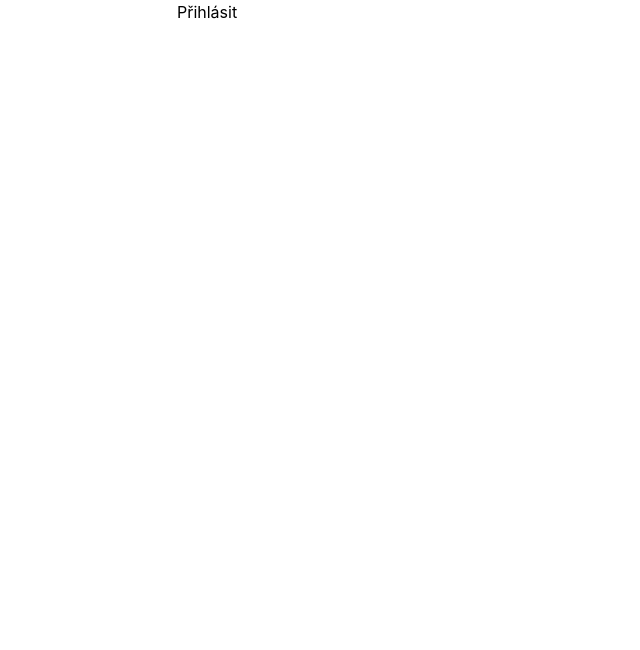
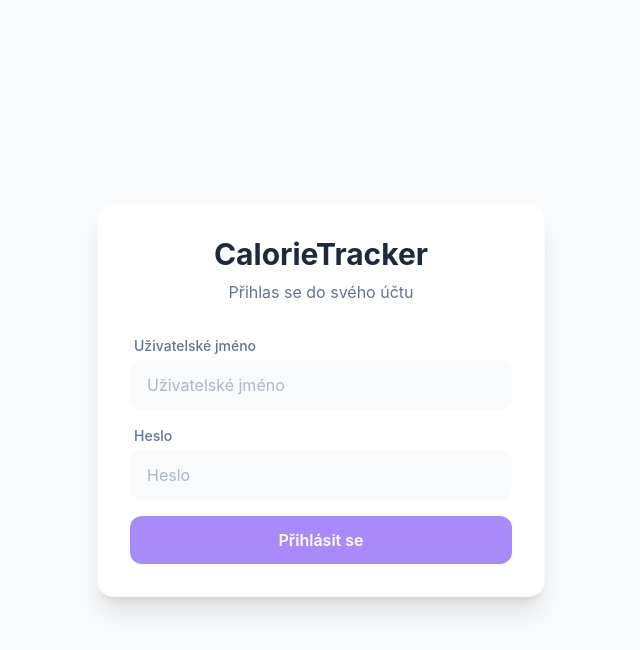
Before and after one commit to Jirotkins/CalorieTracker, a React (Vite) app in the folder frontend/: page / in a window 1280 px wide. Shown: the top 650 px of the page, without its empty margins (319-959 px from the left). Built offline with nearby package versions, Linux system fonts and the light colour scheme.

Commit message:
feat: implement UI compononets(Input, Button) and style login page

```diff
--- /dev/null
+++ b/frontend/src/components/ui/Button.tsx
@@ -0,0 +1,41 @@
+import React from 'react';
+
+interface ButtonProps extends React.ButtonHTMLAttributes<HTMLButtonElement> {
+    isLoading?: boolean;
+    children: React.ReactNode;
+}
+
+export function Button({ isLoading, children, className, disabled, ...props }: ButtonProps) {
+    // Je tlačítko vypnuté?
+    const isDisabled = isLoading || disabled;
+
+    return (
+        <button
+            disabled={isDisabled}
+            className={`
+                w-full py-3 px-4 rounded-xl font-semibold text-white flex justify-center items-center gap-2
+                bg-brand hover:bg-brand-hover
+                transition-all duration-300 ease-out
+                ${isDisabled
+                    ? 'opacity-70 cursor-not-allowed'
+                    : 'hover:-translate-y-1 hover:shadow-lg hover:shadow-brand/40 active:translate-y-0 active:scale-95'
+                }
+                ${className || ''}
+            `}
+            {...props}
+        >
+            {isLoading ? (
+                <>
+                    {/* Znovupoužitelný spinner */}
+                    <svg className="animate-spin h-5 w-5 text-white" xmlns="http://www.w3.org/2000/svg" fill="none" viewBox="0 0 24 24">
+                        <circle className="opacity-25" cx="12" cy="12" r="10" stroke="currentColor" strokeWidth="4"></circle>
+                        <path className="opacity-75" fill="currentColor" d="M4 12a8 8 0 018-8V0C5.373 0 0 5.373 0 12h4zm2 5.291A7.962 7.962 0 014 12H0c0 3.042 1.135 5.824 3 7.938l3-2.647z"></path>
+                    </svg>
+                    <span>Zpracovávám...</span>
+                </>
+            ) : (
+                children
+            )}
+        </button>
+    );
+}
--- /dev/null
+++ b/frontend/src/components/ui/Input.tsx
@@ -0,0 +1,27 @@
+import React from 'react';
+
+// Rozšíření standardních vlastností HTML inputu
+interface InputProps extends React.InputHTMLAttributes<HTMLInputElement> {
+    label: string;
+}
+
+// Destructuring a rest operator (...props)
+export function Input({ label, id, ...props }: InputProps) {
+    const inputId = id || label.toLowerCase().replace(/\s+/g, '-');
+
+    return (
+        <div className="flex flex-col">
+            <label htmlFor={inputId} className="block text-sm font-medium text-text-muted mb-1 ml-1">
+                {label}
+            </label>
+            <input
+                id={inputId}
+                // Tailwind styly
+                className="w-full px-4 py-3 rounded-xl bg-surface-hover border border-transparent
+                focus:border-brand focus:ring-2 focus:ring-brand/20 outline-none transition-all
+                duration-200 text-text-main placeholder-text-muted/50"
+                {...props}
+            />
+        </div>
+    );
+}
--- a/frontend/src/index.css
+++ b/frontend/src/index.css
@@ -1 +1,37 @@
 @import "tailwindcss";
+
+@theme {
+    --color-surface: var(--surface);
+    --color-surface-hover: var(--surface-hover);
+    --color-text-main: var(--text-main);
+    --color-text-muted: var(--text-muted);
+    --color-brand: var(--brand);
+    --color-brand-hover: var(--brand-hover);
+}
+
+/* Výchozí stav: světlý režim */
+:root {
+    --surface: #ffffff;         /* Karty formulářů */
+    --surface-hover: #f8fafc;   /* Pozadí stránky */
+    --text-main: #1e293b;       /* Hlavní texty */
+    --text-muted: #64748b;      /* Podtitulky */
+    --brand: #a78bfa;           /* Hlavní barva aplikace */
+    --brand-hover: #8b5cf6;     /* Hlavní hover barva aplikace */
+}
+
+/* Tmavý režim */
+.dark {
+    --surface: #1e293b;         /* Karty formulářů */
+    --surface-hover: #0f172a;   /* Pozadí stránky */
+    --text-main: #f8fafc;       /* Hlavní texty */
+    --text-muted: #94a3b8;      /* Podtitulky */
+    --brand: #a78bfa;           /* Hlavní barva aplikace */
+    --brand-hover: #c4b5fd;     /* Hlavní hover barva aplikace */
+}
+
+/* Globální základ a animace */
+body {
+  background-color: var(--surface-hover);
+  color: var(--text-main);
+  transition: background-color 0.3s ease, color 0.3s ease;
+}
--- a/frontend/src/pages/Login.tsx
+++ b/frontend/src/pages/Login.tsx
@@ -1,5 +1,7 @@
 import { useState } from 'react';
 import { api } from '../services/api';
+import { Input } from '../components/ui/Input';
+import { Button } from '../components/ui/Button';
 
 export default function Login() {
     // Definování stavu dat (Observer)
@@ -36,26 +38,43 @@ export default function Login() {
     };
 
     return (
-        <div>
-            <form onSubmit={handleLogin}>
-                {error && <div>{error}</div>}
+        <main className="min-h-dvh flex items-center justify-center p-4">
 
-                <input
-                    type='text'
+            <section className="w-full max-w-md bg-surface p-8 rounded-2xl shadow-xl border border-surface-hover">
+
+                <header className="text-center mb-8">
+                    <h1 className="text-3xl font-bold text-text-main mb-2">CalorieTracker</h1>
+                    <p className="text-text-muted">Přihlas se do svého účtu</p>
+                </header>
+                <form onSubmit={handleLogin} className="space-y-6">
+                    {error && (
+                        <div className="p-4 bg-red-500/10 border border-red-500/30 rounded-xl text-red-500 text-sm text-center font-medium animate-pulse">
+                            {error}
+                        </div>
+                    )}
+                    <fieldset className="space-y-4 border-none p-0 m-0">
+                        <Input
+                            label="Uživatelské jméno"
+                            type="text"
+                            placeholder="Uživatelské jméno"
                             value={username}
                             onChange={(e) => setUsername(e.target.value)}
+                            required
                         />
-
-                <input
-                    type='password'
+                        <Input
+                            label="Heslo"
+                            type="password"
+                            placeholder="Heslo"
                             value={password}
                             onChange={(e) => setPassword(e.target.value)}
+                            required
                         />
-
-                <button type='submit' disabled={isLoading}>
-                    {isLoading ? 'Načítám...' : 'Přihlásit'}
-                </button>
+                    </fieldset>
+                    <Button type="submit" isLoading={isLoading} className='mt-4'>
+                        Přihlásit se
+                    </Button>
                 </form>
-        </div>
+            </section>
+        </main>
     );
 }
```
Lines whose indentation alone changed are shown as unchanged.
